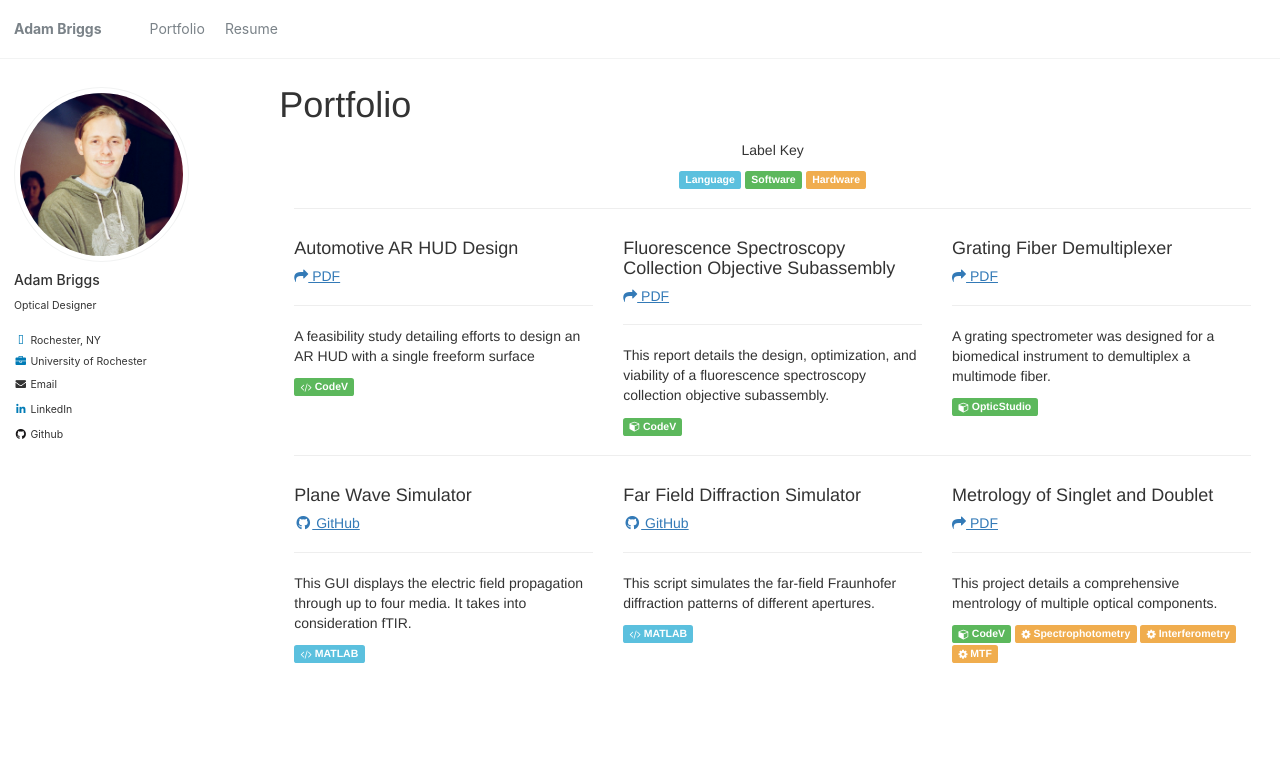
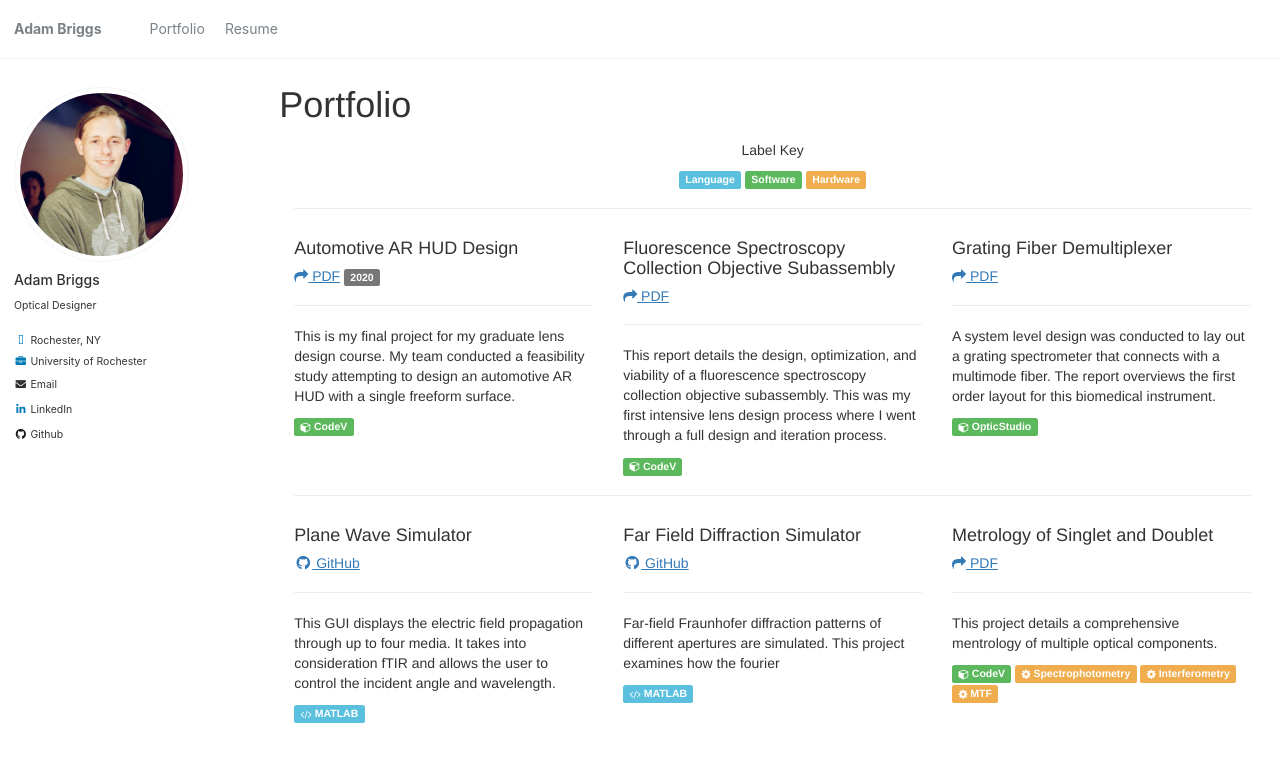
Before and after one commit to AdamBriggs/AdamBriggs.github.io, a Jekyll site: the page built from _pages/portfolio.html, in a window 1280 px wide and 900 px high. Shown: the top 762 px of the window. Built offline with Jekyll 4.4.1, drawn with Linux system fonts in a browser that asks for light colours; nearby versions of some CDN libraries.

Commit message:
Portfolio

```diff
--- a/_pages/portfolio.html
+++ b/_pages/portfolio.html
@@ -42,11 +42,11 @@ author_profile: true
     <div class="row">
       <div class="col-md-4 column project">
         <h4 class="hackname">Automotive AR HUD Design</h4>
-          <h5 class="link"><a href="{{ site.url }}/assets/pdf/AutoARHUD.pdf" target="_blank"><i class="fa fa-share"></i> PDF</a></h5>
+          <h5 class="link"><a href="{{ site.url }}/assets/pdf/AutoARHUD.pdf" target="_blank"><i class="fa fa-share"></i> PDF</a> <span class="label label-default">2020</span>
         </h5>
         <hr>
-        <p>A feasibility study detailing efforts to design an AR HUD with a single freeform surface</p>
-        <span class="label label-success"><i class="fa fa-code" aria-hidden="true"></i> CodeV</span>
+        <p> This is my final project for my graduate lens design course. My team conducted a feasibility study attempting to design an automotive AR HUD with a single freeform surface. </p>
+        <span class="label label-success"><i class="fa fa-cube" aria-hidden="true"></i> CodeV</span>
       </div>
 
 
@@ -55,7 +55,8 @@ author_profile: true
         <h5 class="link"><a href="{{ site.url }}/assets/pdf/FluorescenceSpectroscopyCollectionObjective.pdf" target="_blank"><i class="fa fa-share"></i> PDF</a>
         </h5>
         <hr>
-        <p>This report details the design, optimization, and viability of a fluorescence spectroscopy collection objective subassembly.</p>
+        <p>This report details the design, optimization, and viability of a fluorescence spectroscopy collection objective subassembly. This was my first
+           intensive lens design process where I went through a full design and iteration process.</p>
         <span class="label label-success"><i class="fa fa-cube" aria-hidden="true"></i> CodeV</span>
       </div>
 
@@ -65,7 +66,7 @@ author_profile: true
         <h5 class="link"><a href="{{ site.url}}/assets/pdf/GratingFiberDemultiplexer.pdf" target="_blank"><i class="fa fa-share"></i> PDF</a>
         </h5>
         <hr>
-        <p>A grating spectrometer was designed for a biomedical instrument to demultiplex a multimode fiber.</p>
+        <p> A system level design was conducted to lay out a grating spectrometer that connects with a multimode fiber. The report overviews the first order layout for this biomedical instrument. </p>
         <span class="label label-success"><i class="fa fa-cube" aria-hidden="true"></i> OpticStudio</span>
       </div>
     </div>
@@ -78,7 +79,7 @@ author_profile: true
         <h5 class="link"><a href="https://github.com/AdamBriggs/OPT212PlaneWavePropagation" target="_blank"><i class="fab fa-fw fa-github" aria-hidden="true"></i> GitHub</a>
         </h5>
         <hr>
-        <p>This GUI displays the electric field propagation through up to four media. It takes into consideration fTIR.</p>
+        <p>This GUI displays the electric field propagation through up to four media. It takes into consideration fTIR and allows the user to control the incident angle and wavelength. </p>
         <span class="label label-info"><i class="fa fa-code"></i> MATLAB</span>
       </div>
 
@@ -88,7 +89,7 @@ author_profile: true
         <h5 class="link"><a href="https://github.com/AdamBriggs/Far-Field-Diffraction-Visualization" target="_blank" ><i class="fab fa-fw fa-github" aria-hidden="true"></i> GitHub</a>
         </h5>
         <hr>
-        <p>This script simulates the far-field Fraunhofer diffraction patterns of different apertures. </p>
+        <p>Far-field Fraunhofer diffraction patterns of different apertures are simulated. This project examines how the fourier  </p>
         <span class="label label-info"><i class="fa fa-code"></i> MATLAB</span>
       </div>
 
```
